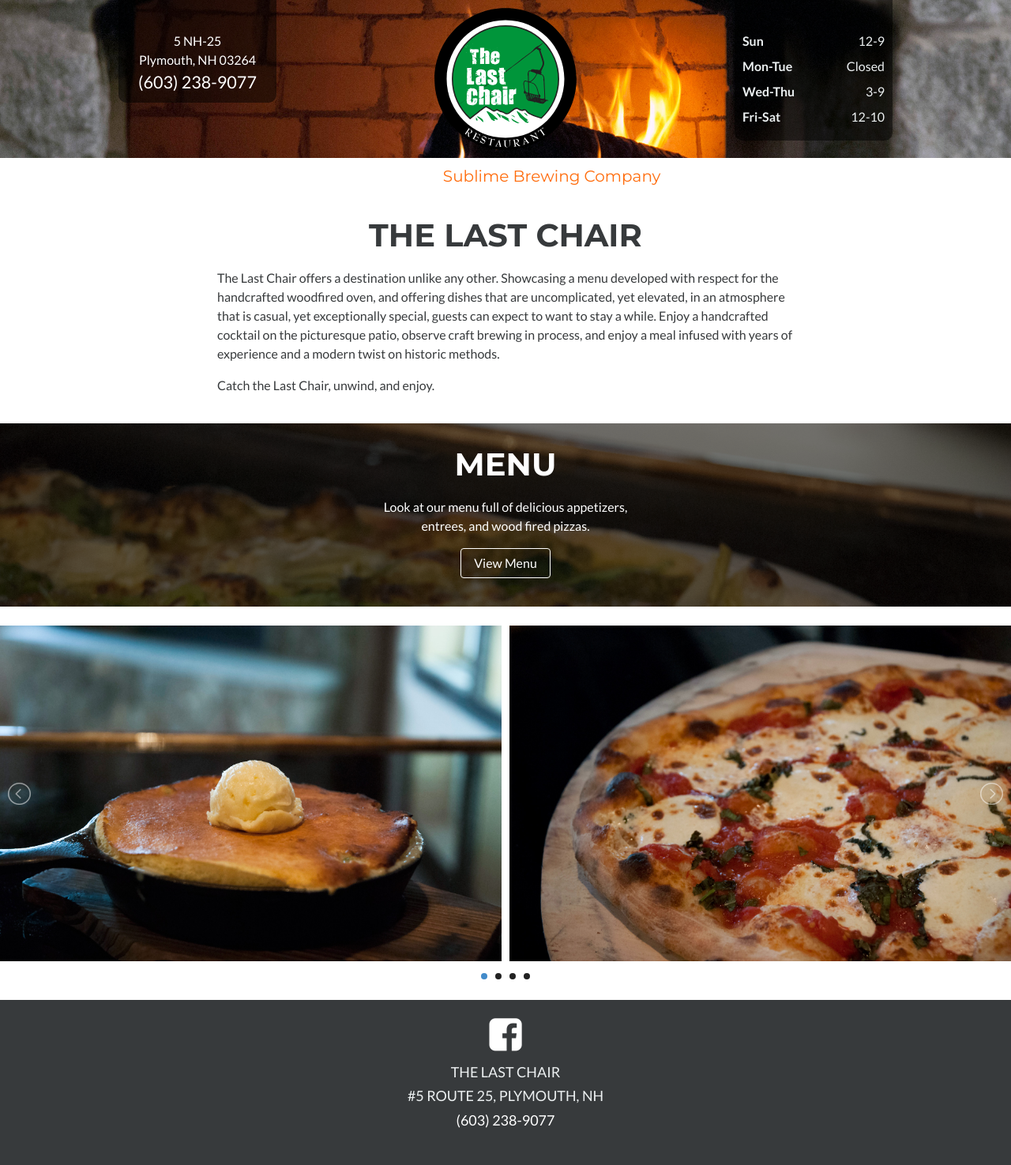
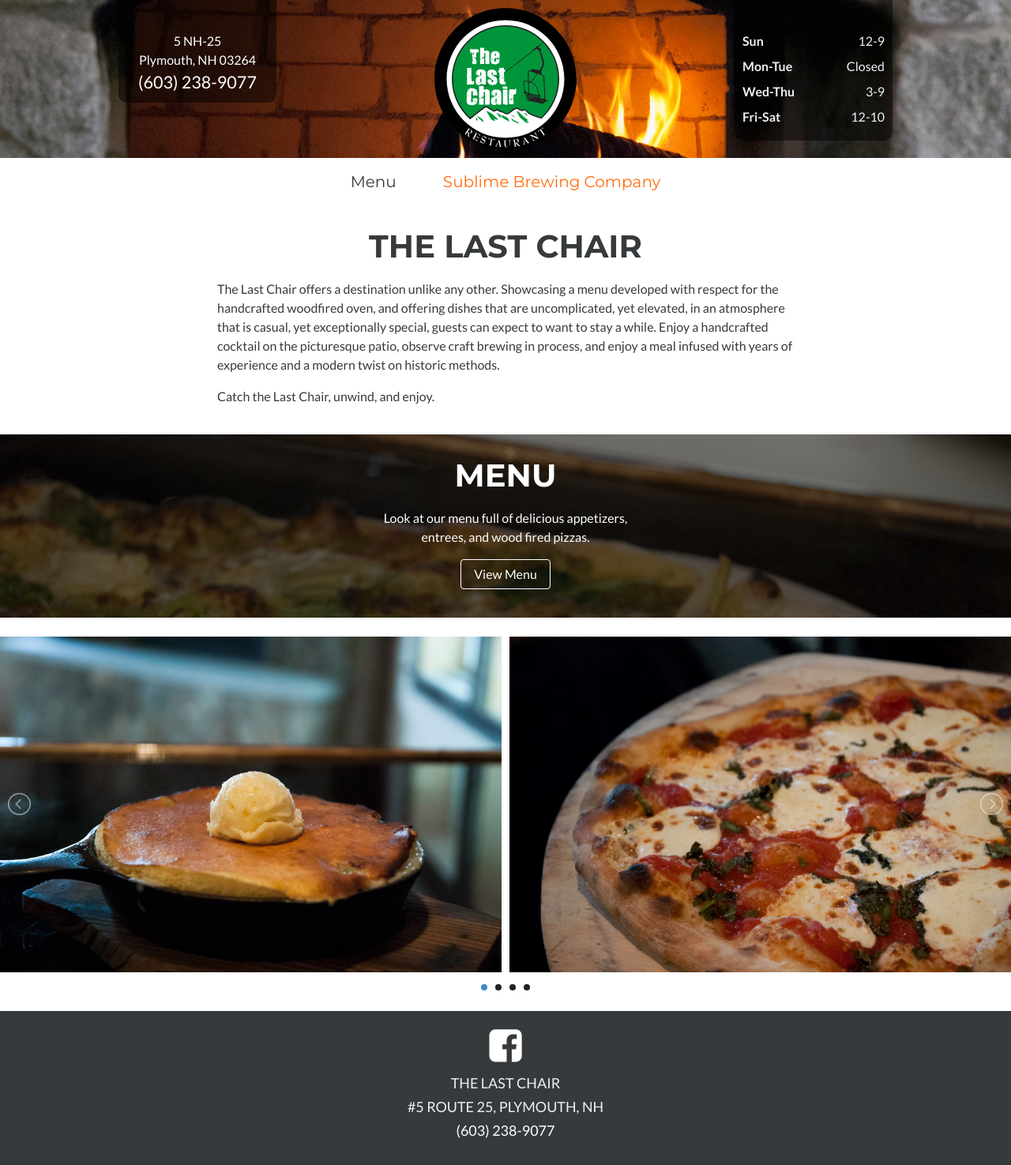
Before and after one commit to mtfullerton/thelastchair, a Jekyll site: the page built from index.html, in a window 1280 px wide. Shown: the whole page at 79% size. Built offline with Jekyll 4.4.1, drawn with Linux system fonts in a browser that asks for light colours; nearby versions of some CDN libraries.

Commit message:
Fixed an issue where the Menu link wasn't showing up

```diff
--- a/_includes/header.html
+++ b/_includes/header.html
@@ -29,7 +29,7 @@
 		<nav class="navbar navbar-light main-nav">
 			<ul class="nav navbar-nav">
 				<li class="nav-item">
-					<a class="nav-linkf" href="/menu/">Menu</a>
+					<a class="nav-link" href="/menu/">Menu</a>
 				</li>
 				<li class="nav-item">
 					<a class="nav-link-sublime" href="/brewing/">Sublime Brewing Company</a>
```
Also changed, not shown: 3 other files.
